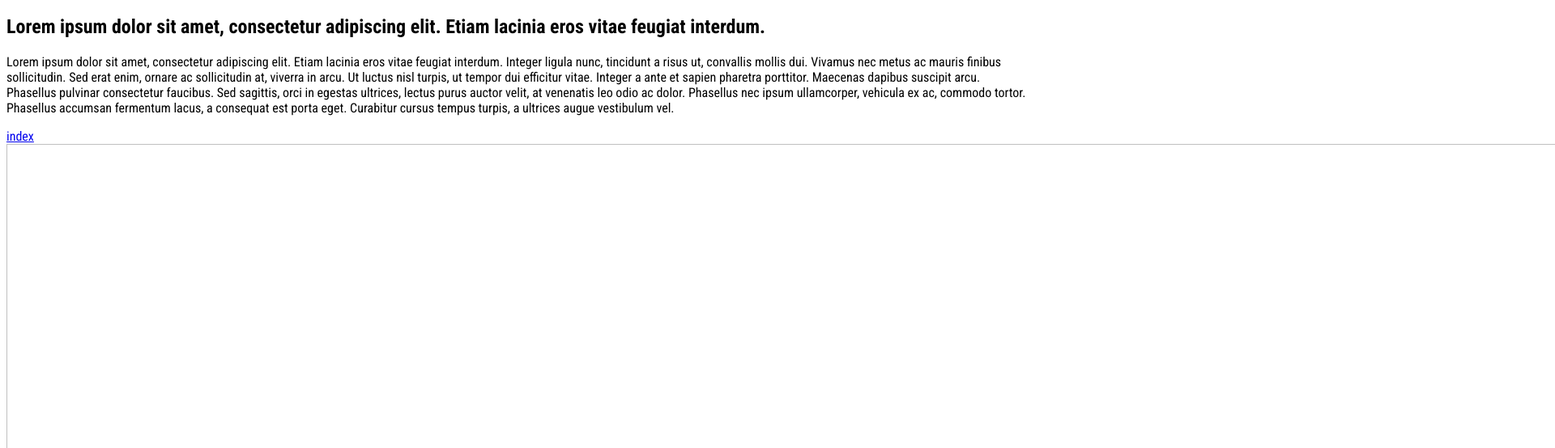
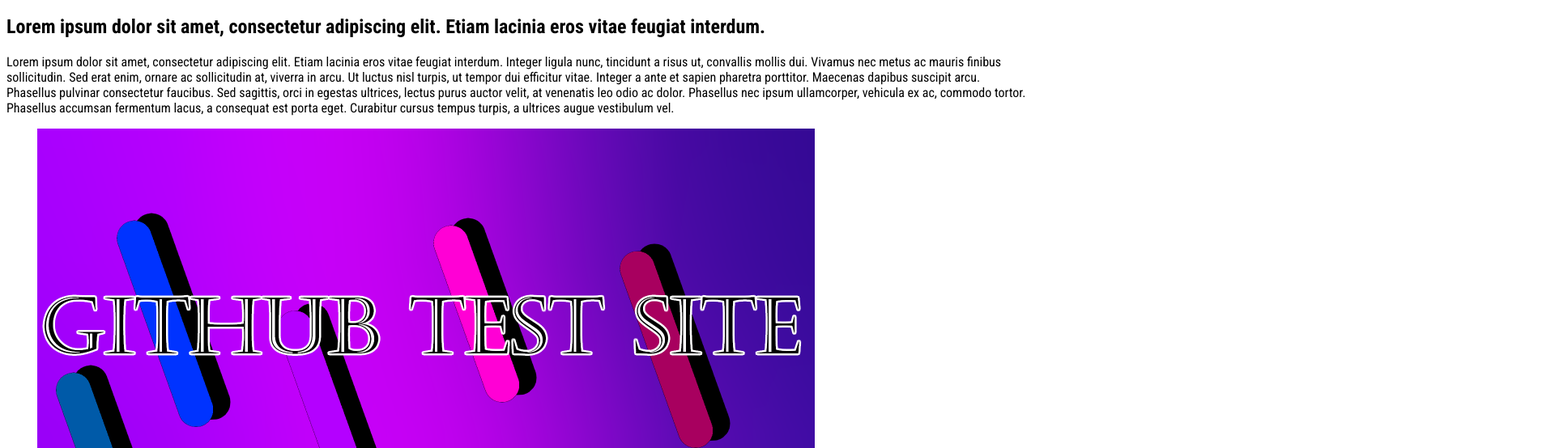
Before and after one commit to TheOneWolfa/github-test-site, a plain HTML site: page page2.html in a window 1280 px wide. Shown: the part 62-616 px from the top of the page at 81% size, 1920 px wide, since content can reach past the window. Drawn offline with Linux system fonts and the light colour scheme.

Commit message:
Update page2.html
Fixed the image

```diff
--- a/page2.html
+++ b/page2.html
@@ -16,6 +16,6 @@
     <h2>Lorem ipsum dolor sit amet, consectetur adipiscing elit. Etiam lacinia eros vitae feugiat interdum.</h2>
     <p>Lorem ipsum dolor sit amet, consectetur adipiscing elit. Etiam lacinia eros vitae feugiat interdum. Integer ligula nunc, tincidunt a risus ut, convallis mollis dui. Vivamus nec metus ac mauris finibus sollicitudin. Sed erat enim, ornare ac sollicitudin at, viverra in arcu. Ut luctus nisl turpis, ut tempor dui efficitur vitae. Integer a ante et sapien pharetra porttitor. Maecenas dapibus suscipit arcu. Phasellus pulvinar consectetur faucibus. Sed sagittis, orci in egestas ultrices, lectus purus auctor velit, at venenatis leo odio ac dolor. Phasellus nec ipsum ullamcorper, vehicula ex ac, commodo tortor. Phasellus accumsan fermentum lacus, a consequat est porta eget. Curabitur cursus tempus turpis, a ultrices augue vestibulum vel.</p>
     <a href="index.html">index</a>
-    <img scr="gtsr.png" width="1920" height="1080">
+    <img src="gtsr.png" alt="Image loading." width="960" height="540">
 </body>
 </html>
```
